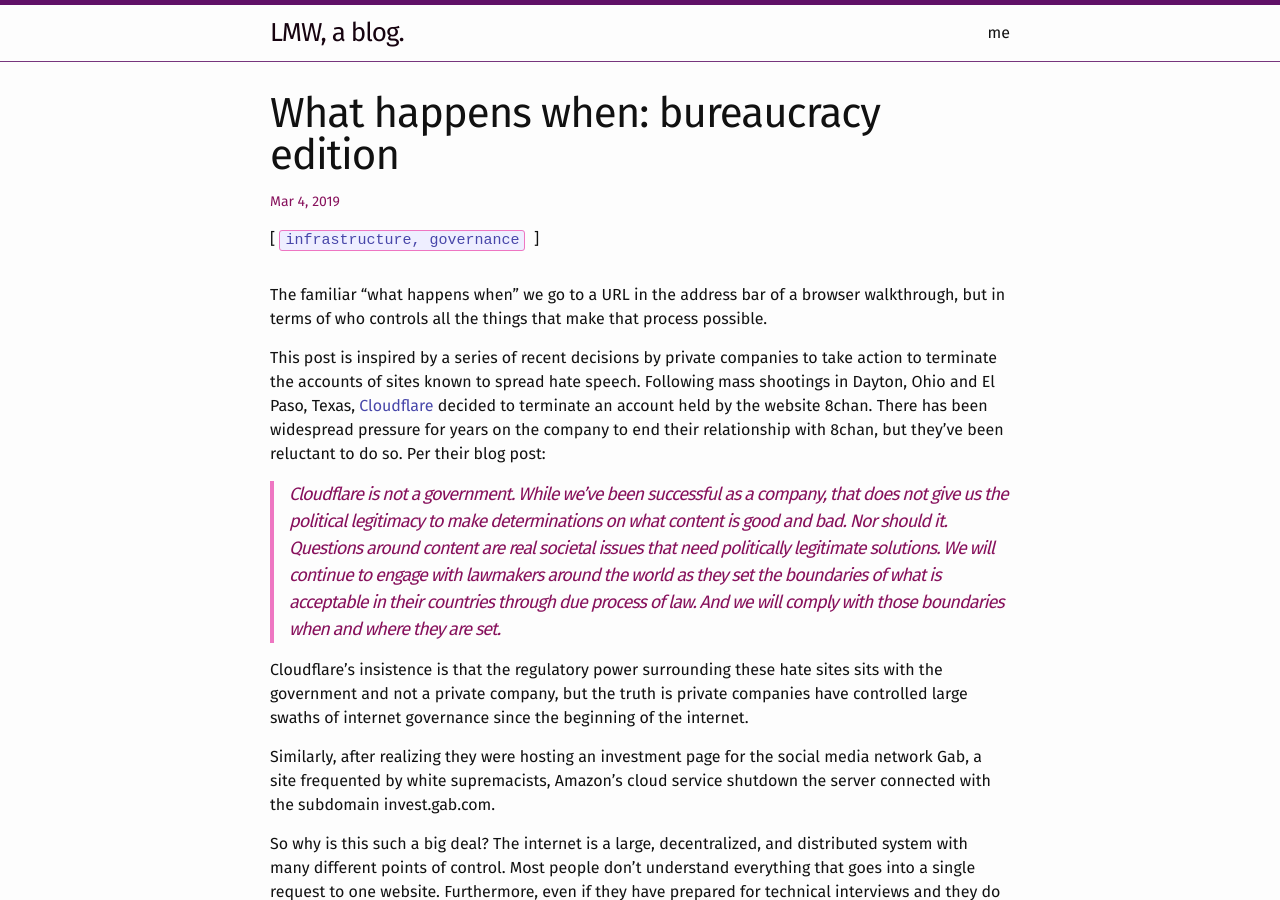
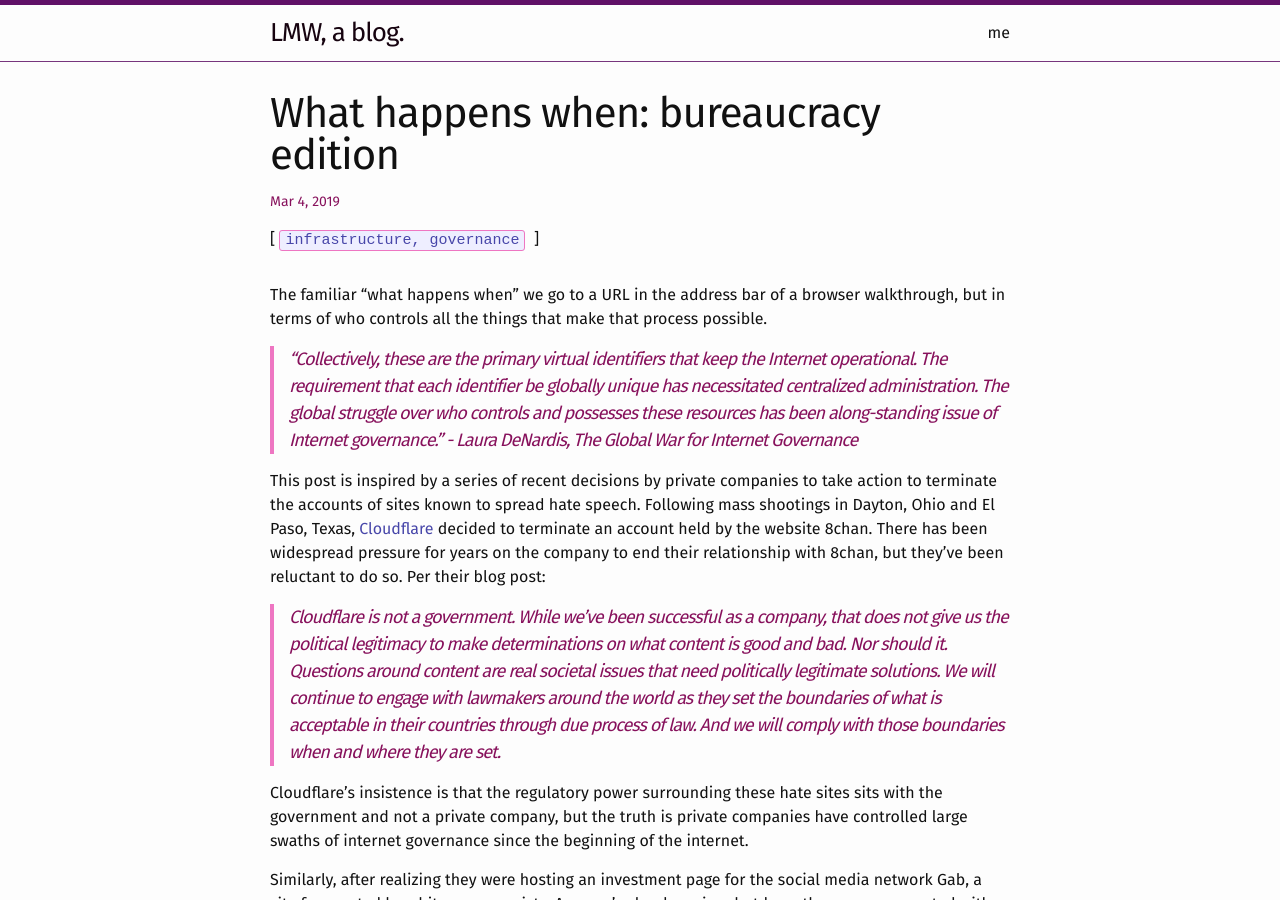
Before and after one commit to ghazaal71/loganmeetsworld, a Jekyll site: the page built from drafts/2019-08-05-what-happens-when-bureaucracy.markdown, in a window 1280 px wide and 900 px high. Built offline with Jekyll 4.4.1, drawn with Linux system fonts in a browser that asks for light colours; comment, search, counter and statistics services are not loaded.

Commit message:
update bureaucracy draft

```diff
--- a/drafts/2019-08-05-what-happens-when-bureaucracy.markdown
+++ b/drafts/2019-08-05-what-happens-when-bureaucracy.markdown
@@ -9,6 +9,8 @@ tags: infrastructure, governance
 <!-- markdownlint-disable MD002 -->
 
 The familiar "what happens when" we go to a URL in the address bar of a browser walkthrough, but in terms of who controls all the things that make that process possible.
+
+> "Collectively, these are the primary virtual identifiers that keep the Internet operational. The requirement that each identifier be globally unique has necessitated centralized administration. The global struggle over who controls and possesses these resources has been along-standing issue of Internet governance." - Laura DeNardis, The Global War for Internet Governance
 
 This post is inspired by a series of recent decisions by private companies to take action to terminate the accounts of sites known to spread hate speech. Following mass shootings in Dayton, Ohio and El Paso, Texas, [Cloudflare][cloudflare] decided to terminate an account held by the website 8chan. There has been widespread pressure for years on the company to end their relationship with 8chan, but they've been reluctant to do so. Per their blog post:
 
```
